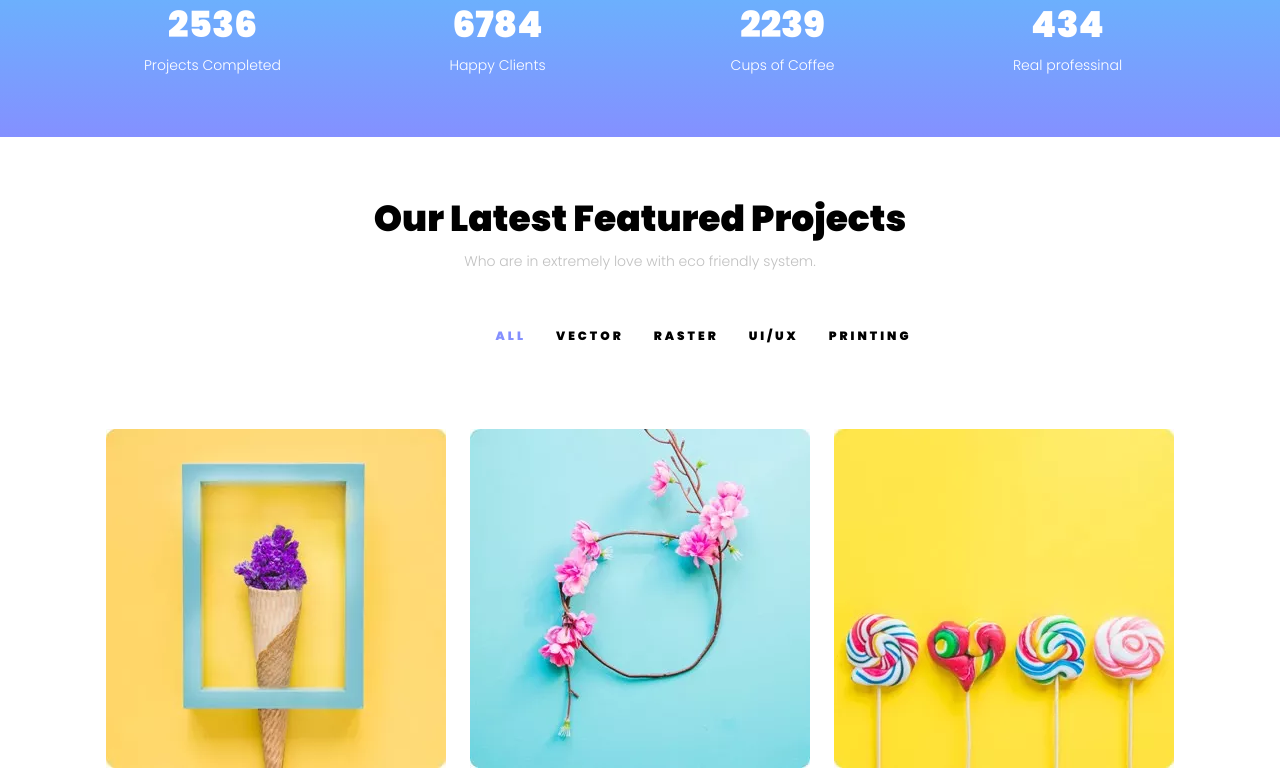
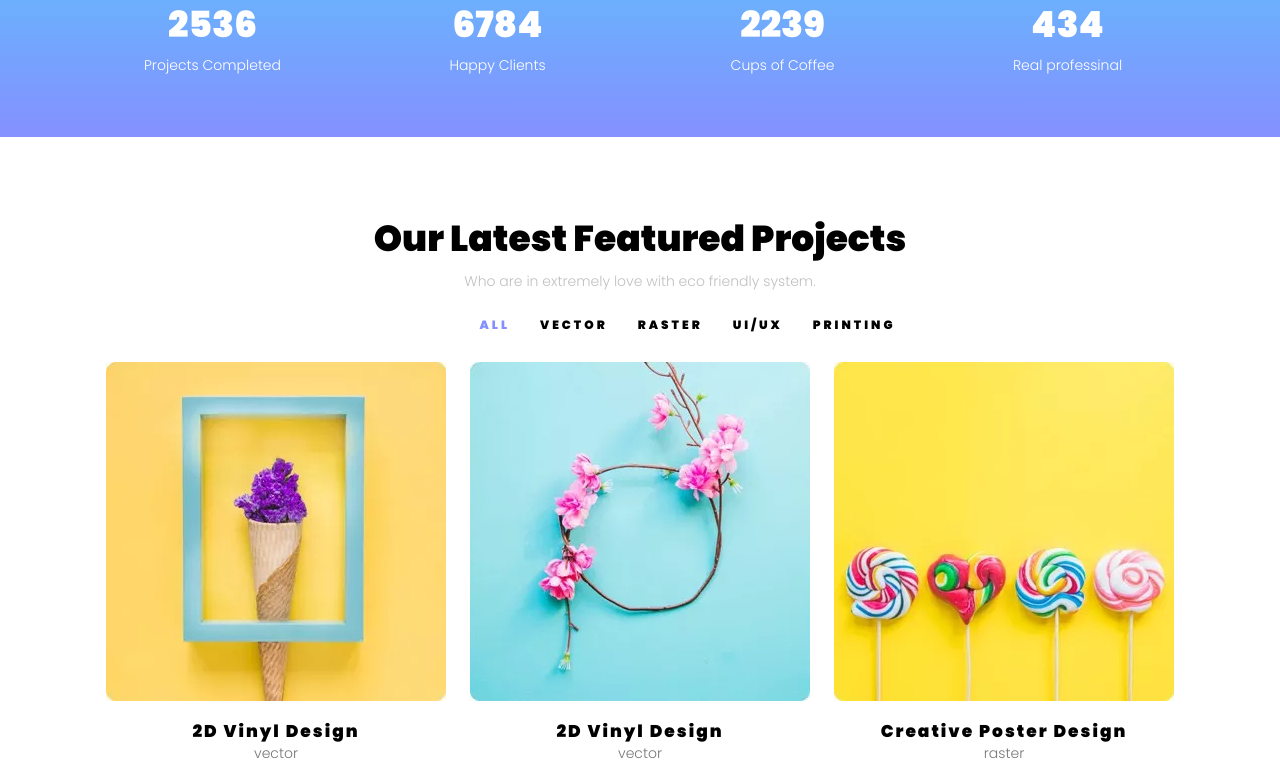
Before and after one commit to Nayeem-Hasan/Portfolio-template, a plain HTML site: page index.html in a window 1280 px wide. Shown: the part 2245-3026 px from the top of the page. Drawn offline with Linux system fonts and the light colour scheme.

Commit message:
Update style.css

```diff
--- a/style.css
+++ b/style.css
@@ -346,7 +346,7 @@ a:hover{
 /* portfolio-area css start */
 
 .portfolio-area{
-  padding: 60px 0px;
+  padding: 80px 0px;
 }
 .p-inner{
   text-align: center;
@@ -414,7 +414,7 @@ a:hover{
   color: #7777;
 }
 .portfolio-heading {
-  padding: 0px 15px 20px 15px;
+  padding: 0px 15px 15px 15px;
 }
 .portfolio-title {
   font-size: 36px;
@@ -423,14 +423,17 @@ a:hover{
 }
 .portfolio-heading p {
   color: #7777;
+  margin-bottom: 0;
 }
 .portfolio-menu ul {
   display: flex;
   justify-content: center;
+  padding-left: 0;
+  margin-bottom: 0;
 }
 .portfolio-menu ul li {
   list-style: none;
-  padding: 18px 15px;
+  padding: 8px 15px;
   text-transform: uppercase;
   font-size: 12px;
   font-weight: 700;
@@ -461,6 +464,9 @@ a:hover{
 }
 .portfolio-item-list {
   margin-top: 50px;
+}
+.portfolio-item-lists .container {
+  margin-top: -30px;
 }
 .p-inner h4 {
   font-size: 17px;
```
